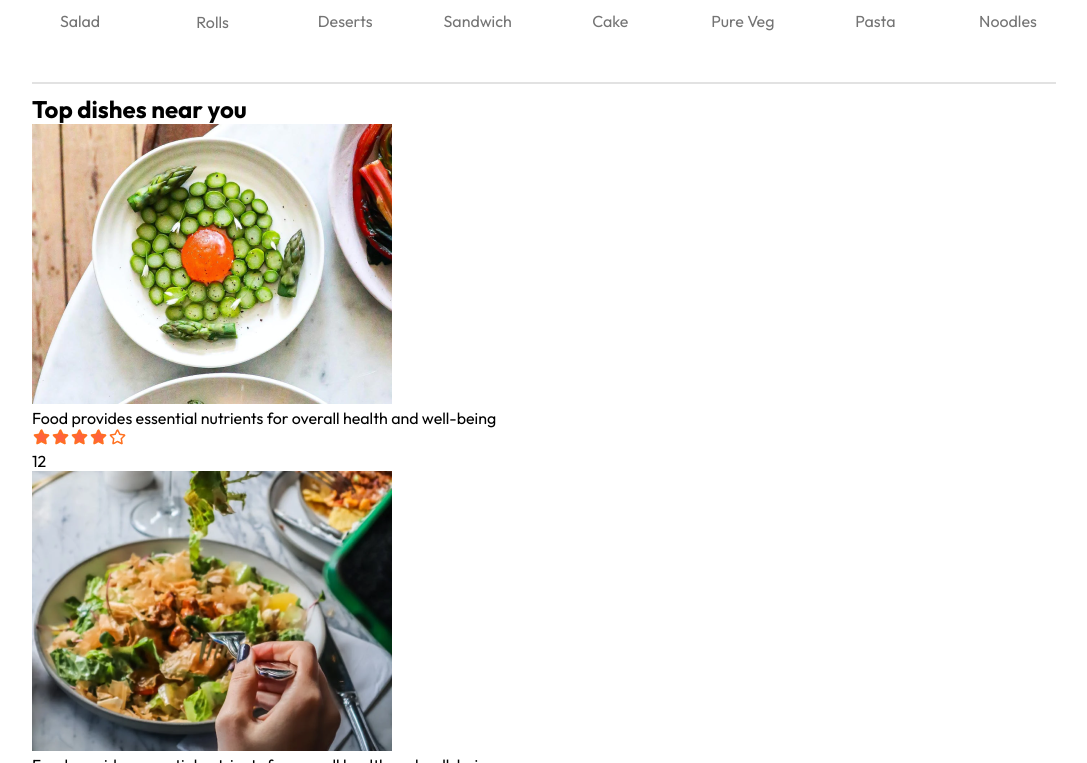
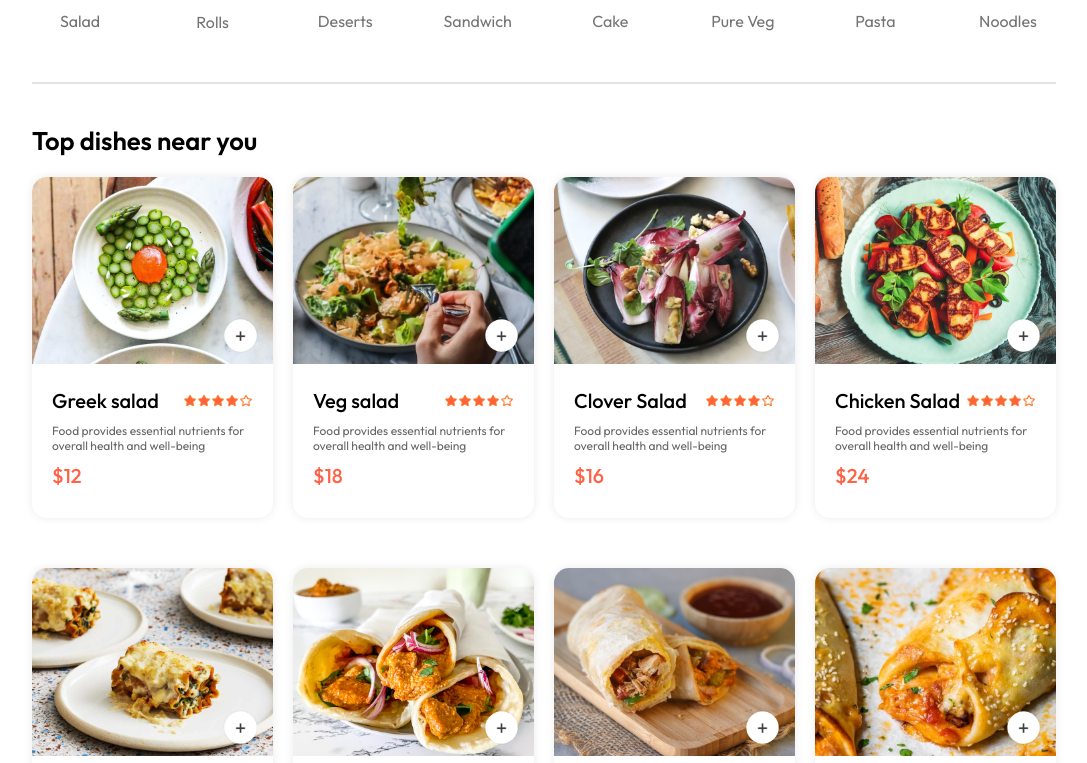
Before and after one commit to andramaria080/Tomato., a React (Vite) app: page / in a window 1280 px wide. Shown: the part 837-1600 px from the top of the page, without its empty margins (96-1183 px from the left). Built offline with nearby package versions, Linux system fonts and the light colour scheme.

Commit message:
Add useState Counter to Food List

```diff
--- a/src/components/FoodDisplay/FoodDisplay.css
+++ b/src/components/FoodDisplay/FoodDisplay.css
@@ -0,0 +1,15 @@
+.food-display {
+  margin-top: 30px;
+}
+.food-display h2 {
+  font-size: max(2vw, 24px);
+  font-weight: 600;
+}
+
+.food-display-list {
+  display: grid;
+  grid-template-columns: repeat(auto-fill, minmax(240px, 1fr));
+  margin-top: 20px;
+  gap: 20px;
+  row-gap: 50px;
+}
--- a/src/components/FoodDisplay/FoodDisplay.jsx
+++ b/src/components/FoodDisplay/FoodDisplay.jsx
@@ -14,7 +14,8 @@
             <FoodItem
               key={index}
               id={item._id}
-              name={item.description}
+              name={item.name}
+              description={item.description}
               price={item.price}
               image={item.image}
             />
--- a/src/components/FoodItem/FoodItem.css
+++ b/src/components/FoodItem/FoodItem.css
@@ -0,0 +1,63 @@
+.food-item {
+  width: 100%;
+  margin: auto;
+  border-radius: 15px;
+  box-shadow: 0px 0px 10px #00000015;
+  transition: 0.3s;
+  animation: fadeIn 1s;
+}
+.food-item-img-container {
+  position: relative;
+}
+.food-item-img-container .add {
+  position: absolute;
+  width: 35px;
+  bottom: 15px;
+  right: 15px;
+  border-radius: 50%;
+  cursor: pointer;
+}
+.food-item-img {
+  width: 100%;
+  border-radius: 15px 15px 0px 0px;
+}
+.food-item-info {
+  padding: 20px;
+}
+.food-item-name-rating {
+  display: flex;
+  justify-content: space-between;
+  align-items: center;
+  margin-bottom: 10px;
+}
+.food-item-name-rating p {
+  font-size: 20px;
+  font-weight: 500;
+}
+.food-item-name-rating img {
+  width: 70px;
+}
+.food-item-desc {
+  color: #676767;
+  font-size: 12px;
+}
+.food-item-price {
+  color: var(--tomato);
+  font-size: 20px;
+  font-weight: 500;
+  margin: 10px 0px;
+}
+.food-item-counter {
+  position: absolute;
+  bottom: 15px;
+  right: 15px;
+  display: flex;
+  align-items: center;
+  gap: 10px;
+  padding: 6px;
+  border-radius: 50px;
+  background-color: var(--white);
+}
+.food-item-counter img {
+  width: 30px;
+}
--- a/src/components/FoodItem/FoodItem.jsx
+++ b/src/components/FoodItem/FoodItem.jsx
@@ -1,20 +1,43 @@
-import React from "react";
+import React, { useState } from "react";
 import "./FoodItem.css";
 import { assets } from "../../assets/assets";
 
 const FoodItem = ({ id, name, price, description, image }) => {
+  const [itemCount, setItemCount] = useState(0);
   return (
     <div className="food-item">
       <div className="food-item-img-container">
         <img src={image} alt="" className="food-item-img" />
+        {!itemCount ? (
+          <img
+            src={assets.add_icon_white}
+            alt=""
+            onClick={() => setItemCount((prev) => prev + 1)}
+            className="add"
+          />
+        ) : (
+          <div className="food-item-counter">
+            <img
+              onClick={() => setItemCount((prev) => prev - 1)}
+              src={assets.remove_icon_red}
+              alt=""
+            />
+            <p>{itemCount}</p>
+            <img
+              onClick={() => setItemCount((prev) => prev + 1)}
+              src={assets.add_icon_green}
+              alt=""
+            />
+          </div>
+        )}
       </div>
       <div className="food-item-info">
         <div className="food-item-name-rating">
           <p>{name}</p>
           <img src={assets.rating_starts} alt="" />
         </div>
-        <p className="food-item-description">{description}</p>
-        <p className="food-item-price">{price}</p>
+        <p className="food-item-desc">{description}</p>
+        <p className="food-item-price">${price}</p>
       </div>
     </div>
   );
```
